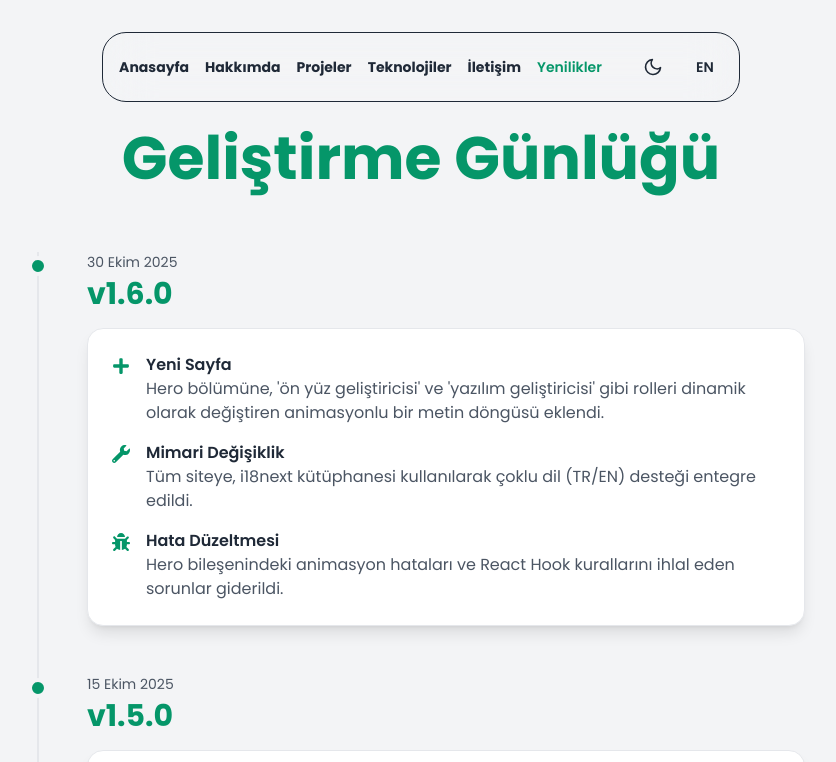
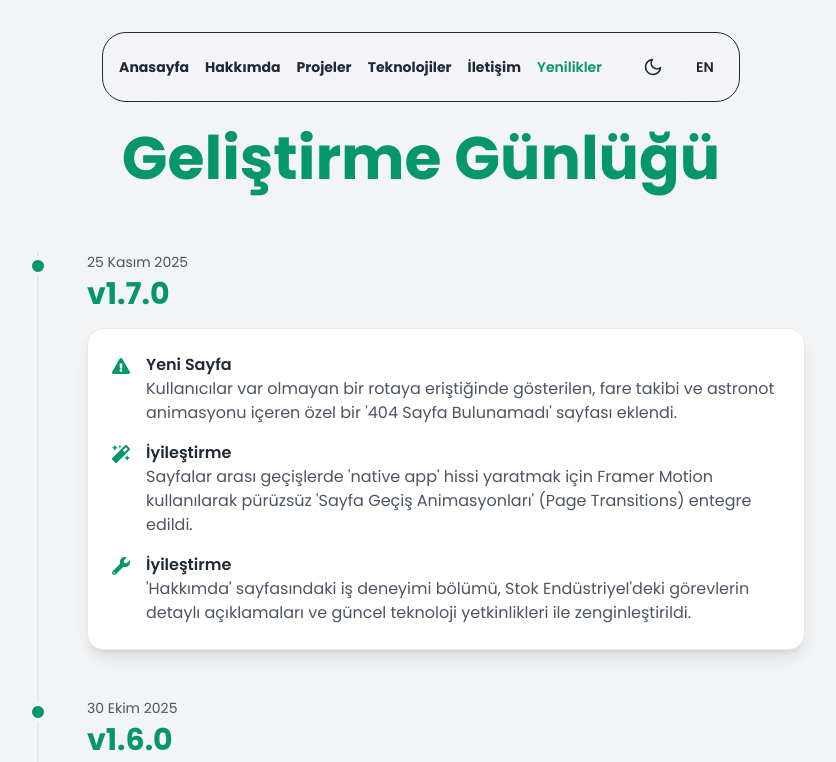
Before and after one commit to EnderKaran/Portfolio-Website, a React (Vite) app in the folder website/: page /Portfolio-Website/changelog in a window 1280 px wide. Shown: the top 762 px of the page, without its empty margins (219-1055 px from the left). Built offline with nearby package versions, Linux system fonts and the light colour scheme.

Commit message:
changelog değiştirildi

```diff
--- a/website/src/i18n.js
+++ b/website/src/i18n.js
@@ -176,6 +176,9 @@ const resources = {
       "changelog_v1_0_0_desc2": "Hero, Hakkımda, Projeler, Teknolojiler ve Footer gibi ana bölümlerin tasarımı ve kodlaması tamamlandı.",
       "changelog_v1_0_0_desc3": "Tüm bileşenler, mobil cihazlardan geniş ekranlara kadar farklı ekran boyutlarına uyumlu hale getirildi.",
           "changelog_v1_0_0_desc4": "X eksenindeki istenmeyen kaydırma çubuğu sorunu gibi çeşitli CSS ve responsive tasarım hataları giderildi.",
+      "changelog_v1_7_0_desc1": "Kullanıcılar var olmayan bir rotaya eriştiğinde gösterilen, fare takibi ve astronot animasyonu içeren özel bir '404 Sayfa Bulunamadı' sayfası eklendi.",
+      "changelog_v1_7_0_desc2": "Sayfalar arası geçişlerde 'native app' hissi yaratmak için Framer Motion kullanılarak pürüzsüz 'Sayfa Geçiş Animasyonları' (Page Transitions) entegre edildi.",
+      "changelog_v1_7_0_desc3": "'Hakkımda' sayfasındaki iş deneyimi bölümü, Stok Endüstriyel'deki görevlerin detaylı açıklamaları ve güncel teknoloji yetkinlikleri ile zenginleştirildi.",
       // --- Stack (Teknolojiler) Bölümü ---
       "stack_title_part1": "Kullandığım",
       "stack_title_part2": " Teknolojiler",
@@ -348,6 +351,9 @@ const resources = {
       "changelog_v1_0_0_desc2": "The design and coding of the main sections like Hero, About, Projects, Tech, and Footer were completed.",
       "changelog_v1_0_0_desc3": "All components were made responsive to fit various screen sizes, from mobile devices to wide screens.",
           "changelog_v1_0_0_desc4": "Various CSS and responsive design bugs, such as the unwanted horizontal scrollbar on the x-axis, were fixed.",
+      "changelog_v1_7_0_desc1": "Added a custom '404 Page Not Found' page featuring mouse tracking and astronaut animation, displayed when users access a non-existent route.",
+      "changelog_v1_7_0_desc2": "Integrated smooth 'Page Transition Animations' using Framer Motion to create a 'native app' feel when navigating between pages.",
+      "changelog_v1_7_0_desc3": "Enriched the work experience section on the 'About' page with detailed descriptions of tasks and current technical skills at Stok Endüstriyel.",
       // --- Stack (Technologies) Section ---
       "stack_title_part1": "Technologies",
       "stack_title_part2": " I Use",
--- a/website/src/pages/Changelog.jsx
+++ b/website/src/pages/Changelog.jsx
@@ -1,13 +1,34 @@
 import React from 'react';
 import { useTranslation } from 'react-i18next';
 import { motion } from 'framer-motion';
-import { FaPlus, FaWrench, FaRocket, FaPalette, FaMobileAlt, FaArrowUp, FaMousePointer, FaColumns, FaBug, FaBullseye } from 'react-icons/fa';
+import { FaPlus, FaWrench, FaRocket, FaPalette, FaMobileAlt, FaArrowUp, FaMousePointer, FaColumns, FaBug, FaBullseye , FaMagic, FaExclamationTriangle } from 'react-icons/fa';
 import { VscFileCode } from "react-icons/vsc";
 
 export const ChangelogPage = () => {
     const { t } = useTranslation();
 
     const changelogData = [
+        {
+            version: "v1.7.0",
+            date: "25 Kasım 2025",
+            changes: [
+                {
+                    type: t('changelog_type_newpage'),
+                    description: t('changelog_v1_7_0_desc1'),
+                    icon: <FaExclamationTriangle />
+                },
+                {
+                    type: t('changelog_type_improvement'),
+                    description: t('changelog_v1_7_0_desc2'),
+                    icon: <FaMagic />
+                },
+                {
+                    type: t('changelog_type_improvement'),
+                    description: t('changelog_v1_7_0_desc3'),
+                    icon: <FaWrench />
+                },
+            ]
+        },
         {
             version: "v1.6.0",
             date: "30 Ekim 2025",
--- a/website/src/pages/Home.jsx
+++ b/website/src/pages/Home.jsx
@@ -3,6 +3,7 @@ import { Hero } from '../components/Hero';
 import { About } from '../components/About';
 import { Portfolio } from '../components/Portfolio';
 import { Stack } from '../components/Stack';
+
 
 const HomePage = () => {
   return (
```
